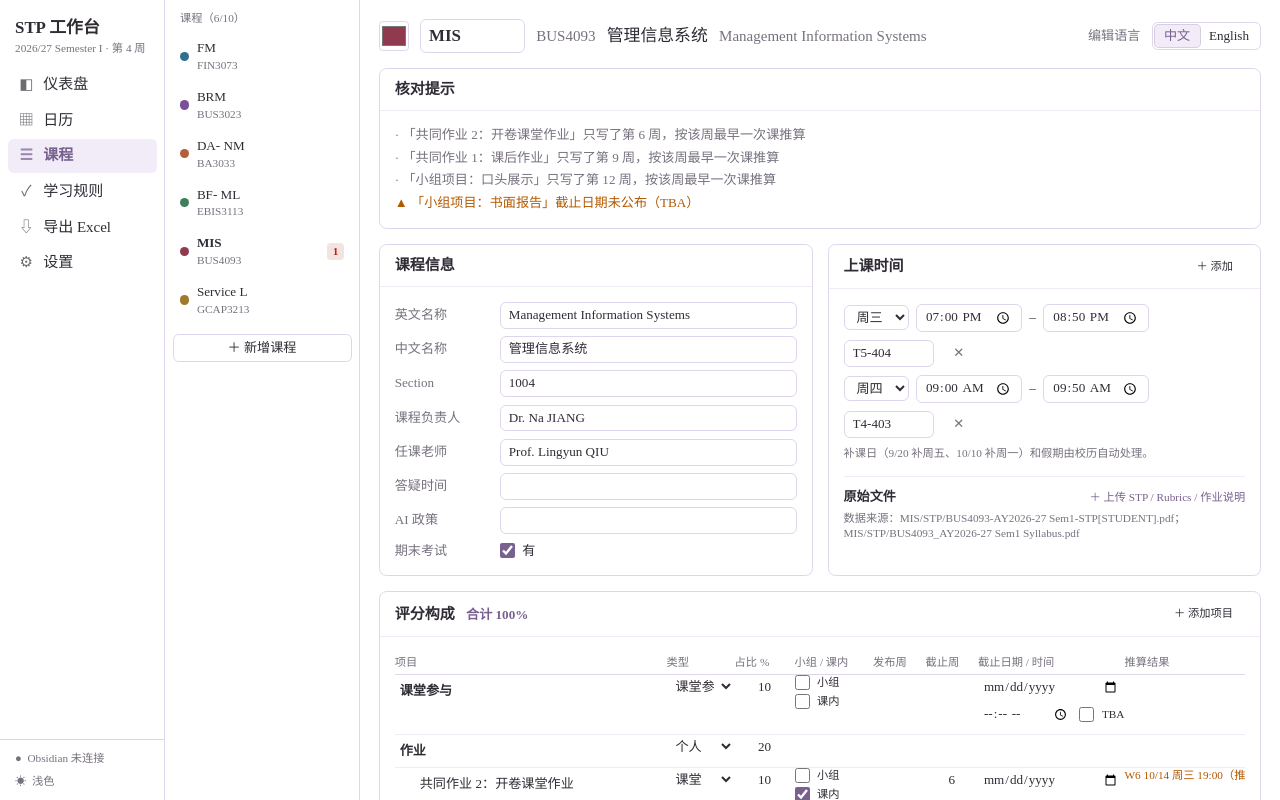
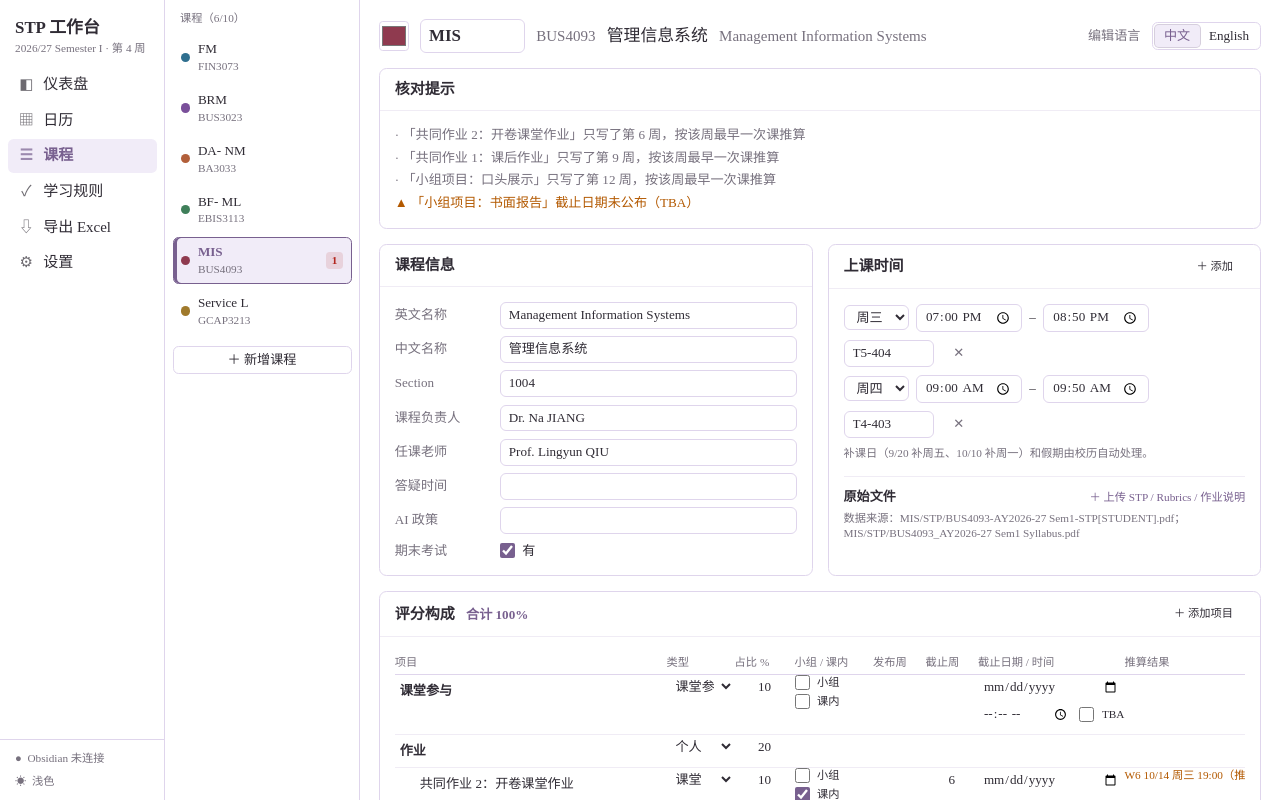
Before and after one commit to GloriaShang/stp-workbench, a React (Vite) app: page / in a window 1280 px wide. Both pictures are taken after a click on the button "MIS". Built offline with nearby package versions, Linux system fonts and the light colour scheme.

Commit message:
Make selected course visible with lavender border and click feedback

```diff
--- a/src/pages/Courses.tsx
+++ b/src/pages/Courses.tsx
@@ -25,8 +25,10 @@ export default function Courses() {
           return (
             <button
               key={x.code}
+              type="button"
+              aria-pressed={x.code === c?.code}
               onClick={() => set({ activeCourse: x.code })}
-              className={`flex w-full items-center gap-2 rounded-md px-2 py-1.5 text-left text-sm ${x.code === c?.code ? 'bg-panel-2 font-bold' : 'hover:bg-panel-2'}`}
+              className="course-choice flex w-full items-center gap-2 rounded-md px-2 py-1.5 text-left text-sm"
             >
               <span className="size-2.5 shrink-0 rounded-full" style={{ background: x.color }} />
               <span className="min-w-0 flex-1">
--- a/src/styles.css
+++ b/src/styles.css
@@ -125,6 +125,32 @@ input[type='number']::-webkit-inner-spin-button {
 }
 
 @layer components {
+.course-choice {
+  border: 1px solid transparent;
+  transition: background-color 160ms ease, border-color 160ms ease, box-shadow 160ms ease, transform 120ms ease;
+}
+.course-choice:hover {
+  border-color: var(--line);
+  background: var(--accent-soft);
+}
+.course-choice[aria-pressed='true'] {
+  border-color: var(--accent);
+  background: var(--accent-soft);
+  color: var(--accent);
+  font-weight: 700;
+  box-shadow: inset 3px 0 0 var(--accent);
+}
+.course-choice:active {
+  transform: scale(0.98);
+}
+.course-choice:focus-visible {
+  outline: 2px solid var(--accent);
+  outline-offset: 2px;
+}
+@media (prefers-reduced-motion: reduce) {
+  .course-choice { transition: none; }
+  .course-choice:active { transform: none; }
+}
 .calendar-page-arrow {
   display: inline-flex;
   align-items: center;
```
